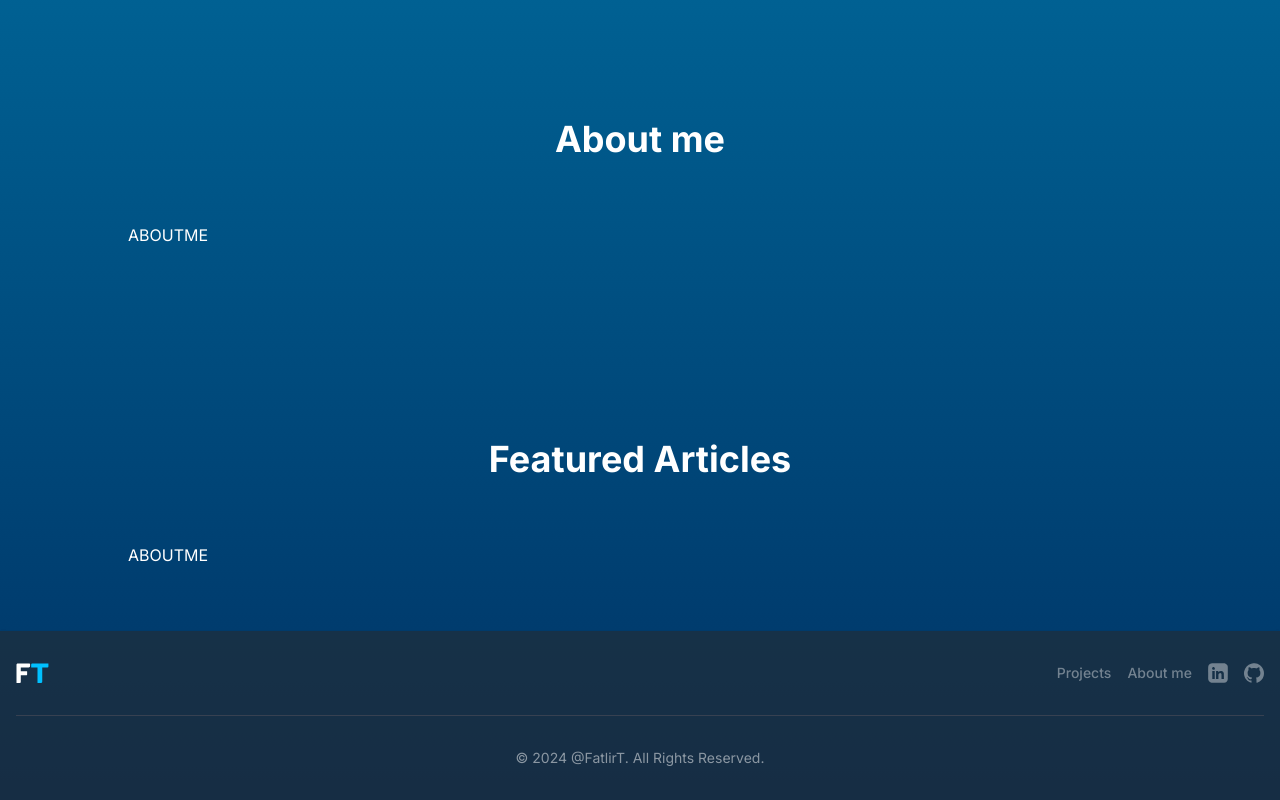
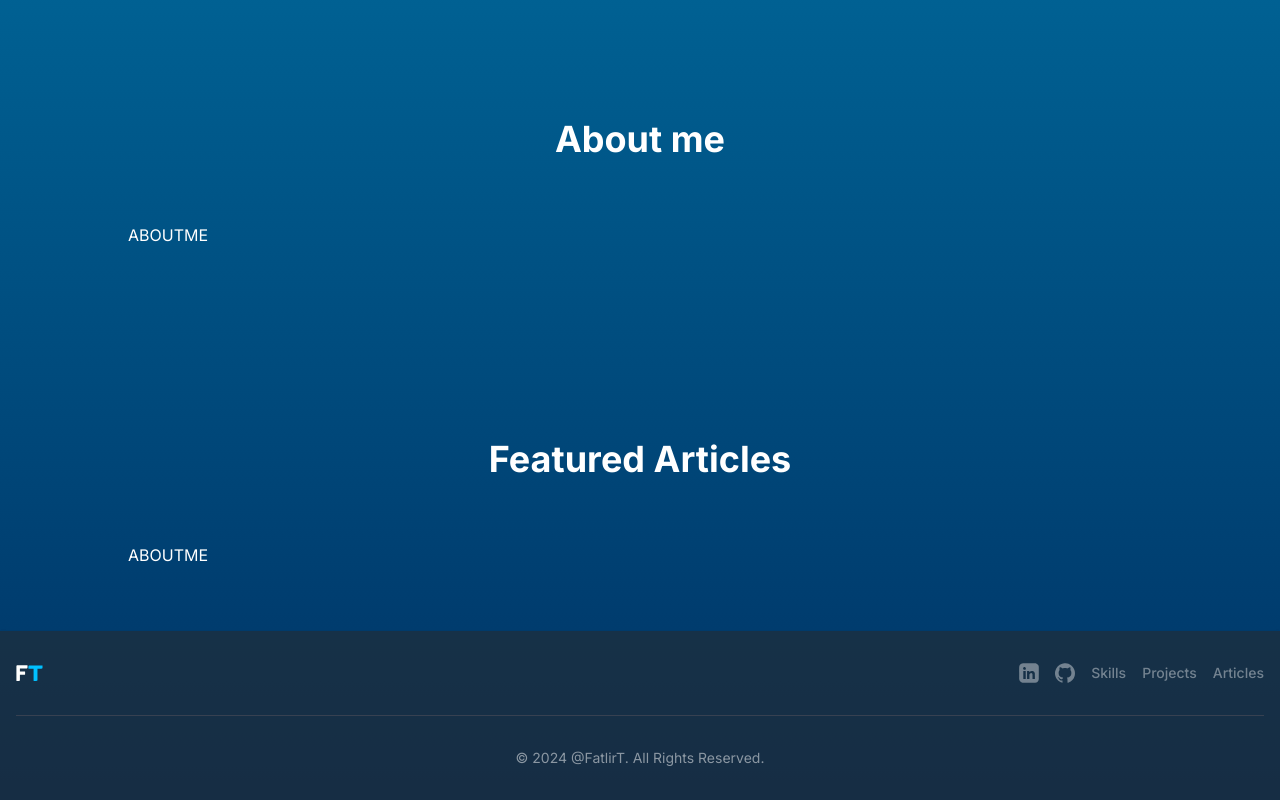
Before and after one commit to FatlirT/portfolio, a Next.js app: page / in a window 1280 px wide. Shown: the part 917-1717 px from the top of the page. Built offline with nearby package versions, Linux system fonts and the light colour scheme.

Commit message:
fix: re-work footer to feature new page sections

```diff
--- a/components/Footer.tsx
+++ b/components/Footer.tsx
@@ -8,15 +8,9 @@ const Footer = () => {
             <div className="w-full max-w-screen-xl mx-auto p-4 md:py-8">
                 <div className="sm:flex sm:items-center sm:justify-between flex-row">
                     <a href="#" className="flex items-center mb-4 sm:mb-0 space-x-3 rtl:space-x-reverse">
-                        <img src="images/FT.svg" className="h-5" alt="Ft Logo" />
+                        <img src="images/FT.svg" className="h-4" alt="Ft Logo" />
                     </a>
                     <ul className="flex items-center mb-6 text-sm font-medium text-light-acc/40 sm:mb-0 space-x-4">
-                        <li>
-                            <a href="#projects" className="hover:underline">Projects</a>
-                        </li>
-                        <li>
-                            <a href="#about" className="hover:underline">About me</a>
-                        </li>
                         <li>
                             <a href="https://linkedin.com/in/FatlirT" target="_blank" className="fill-light-acc/40 hover:fill-light-acc"><svg version="1.0" xmlns="http://www.w3.org/2000/svg"
                                 width="20" height="20" viewBox="0 0 600.000000 600.000000"
@@ -69,6 +63,15 @@ const Footer = () => {
                                 </g>
                             </svg></a>
                         </li>
+                        <li>
+                            <a href="#projects" className="hover:underline">Skills</a>
+                        </li>
+                        <li>
+                            <a href="#projects" className="hover:underline">Projects</a>
+                        </li>
+                        <li>
+                            <a href="#projects" className="hover:underline">Articles</a>
+                        </li>
                     </ul>
                 </div>
                 <hr className="my-6 border-gray-200 sm:mx-auto border-gray-700 lg:my-8" />
```
